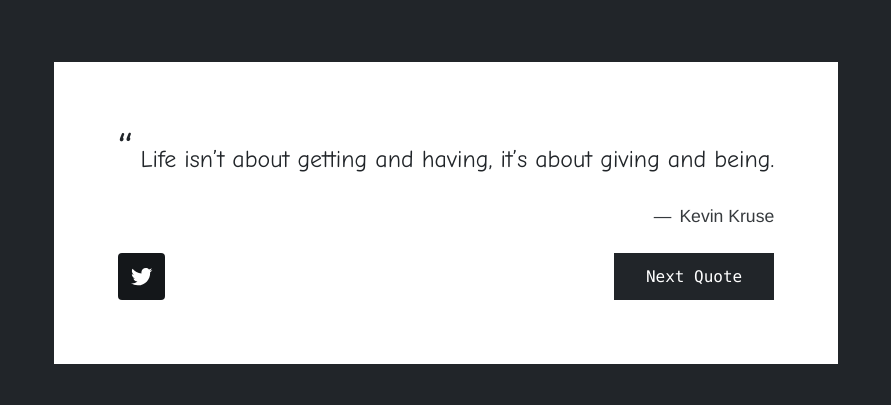
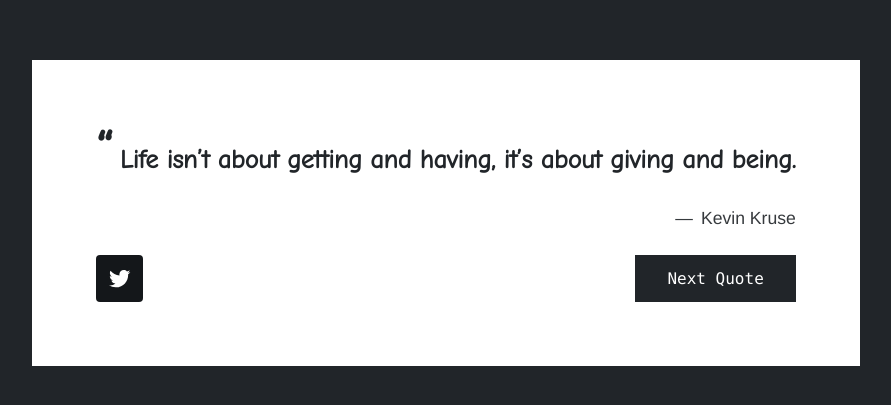
Before and after one commit to jeremy-ebinum/fcc-random-quote-generator, a React app: page / in a window 1280 px wide. Shown: the part 187-592 px from the top of the page, without its empty margins (194-1085 px from the left). Built offline with nearby package versions, Linux system fonts and the light colour scheme.

Commit message:
ui: update ui

```diff
--- a/src/components/App/App.scss
+++ b/src/components/App/App.scss
@@ -92,7 +92,7 @@
   align-items: center;
   background-color: $white;
   padding: 2rem;
-  max-width: 75%;
+  max-width: 768px;
 
   animation: slideDown 0.4s ease-in forwards;
 
@@ -111,6 +111,7 @@
 }
 
 .c-quote__text {
+  font-weight: $font-weight-bold;
   text-align: center;
   font-size: 1.2rem;
   margin-bottom: 1rem;
@@ -131,7 +132,7 @@
   }
 
   @media (min-width: 768px) {
-    font-size: 1.5rem;
+    font-size: 1.6rem;
     margin-bottom: 1.5rem;
   }
 }
--- a/src/data/quotes.js
+++ b/src/data/quotes.js
@@ -456,7 +456,7 @@ const data = [
   },
   {
     quote: "Nothing is impossible, the word itself says, “I’m possible!”",
-    author: "–Audrey Hepburn",
+    author: "Audrey Hepburn",
   },
   {
     quote: "The only way to do great work is to love what you do.",
```
